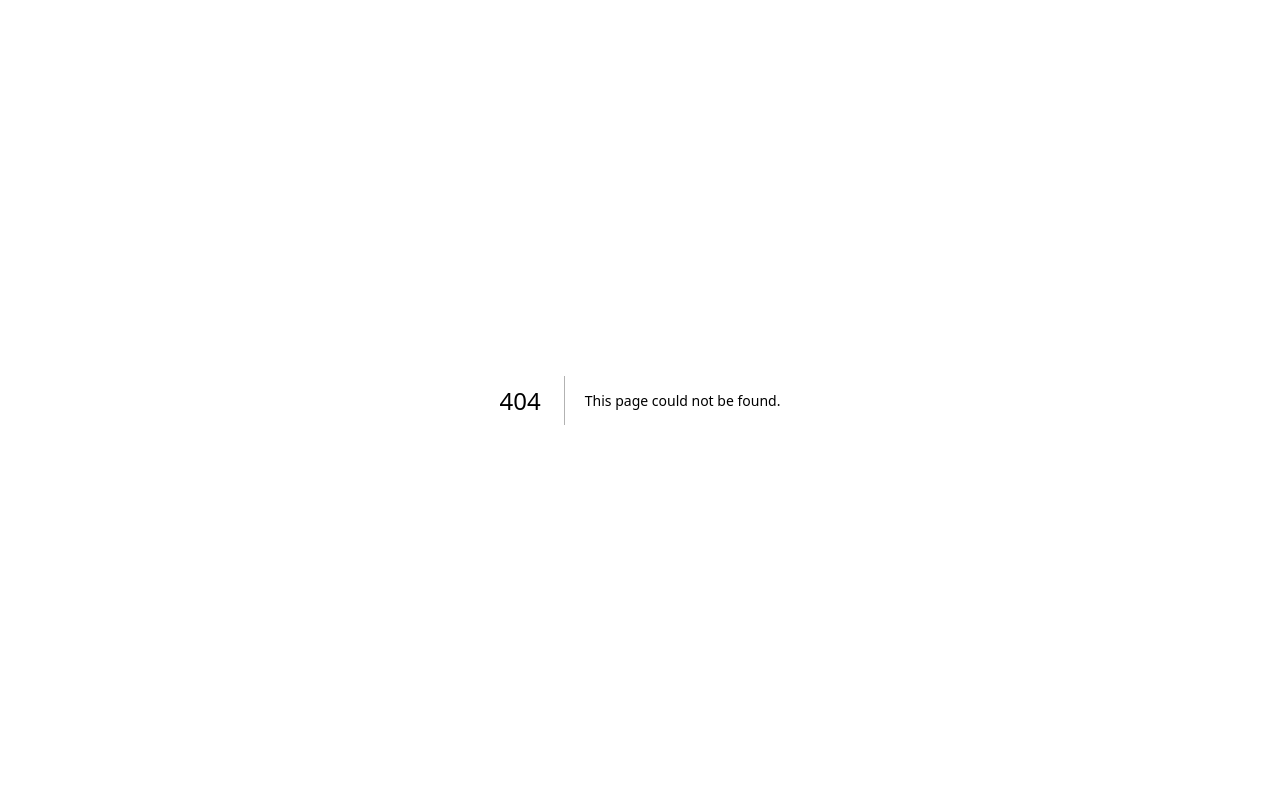
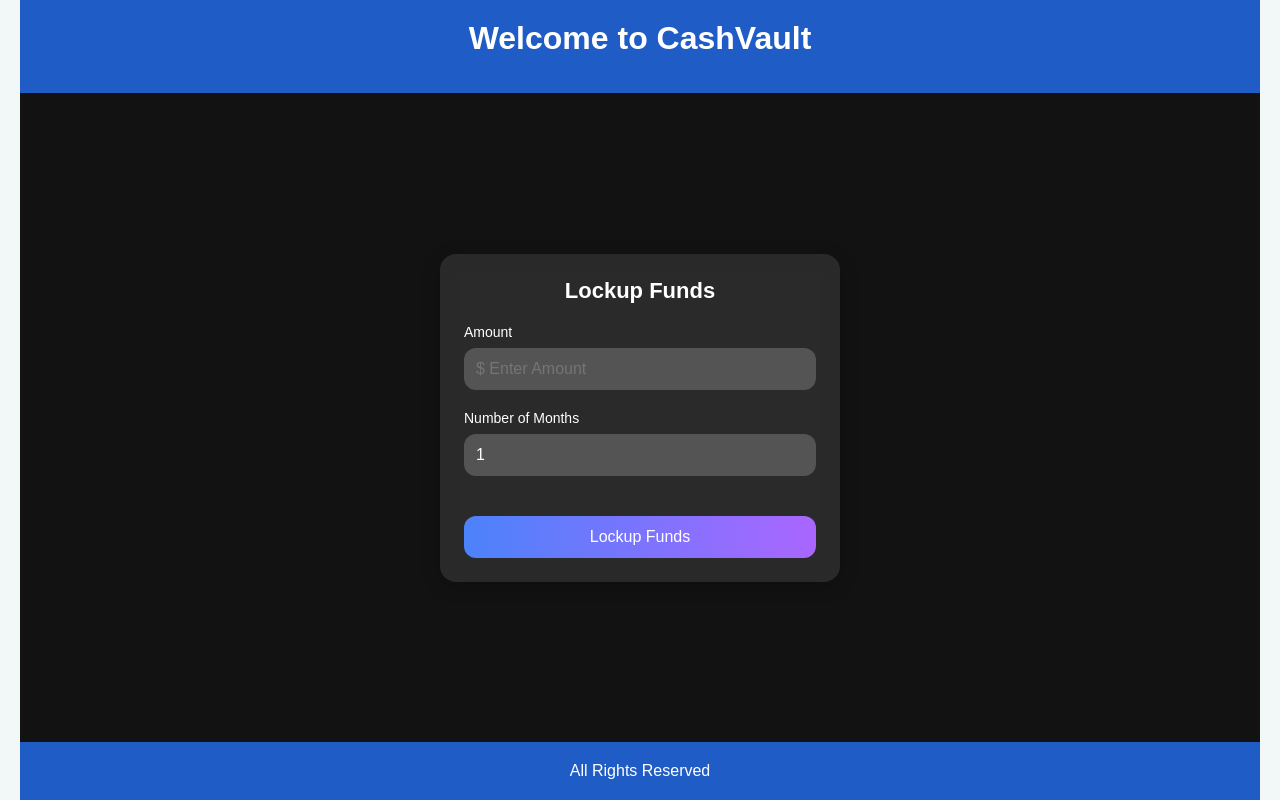
Before and after one commit to johnfawole/CashVault, a Next.js app: page /lockup in a window 1280 px wide. Before the commit this address had no page. Built offline with nearby package versions, Linux system fonts and the light colour scheme.

Commit message:
added strict lockup feature page

```diff
--- a/src/pages/index.js
+++ b/src/pages/index.js
@@ -48,7 +48,9 @@ const LandingPage = () => {
           </div>
 
           <div className ={styles.featureBox}>
+            <Link href = "/lockup">
             <h3>Lock-up Funds</h3>
+            </Link>
             <p>
               Sometimes, it's better to just lock funds away if you know you want to be more diciplined with your finances.
             </p>
--- /dev/null
+++ b/src/pages/lockup.js
@@ -0,0 +1,67 @@
+import React, {useState} from "react";
+import styles from "../styles/AutomaticSaving.module.css"
+
+const LockupFunds = () => {
+
+    const [amount, setAmount] = useState("");
+    const [months, setMonths] = useState(1);
+
+    const handleSubmit = (e) => {
+        e.preventDefault();
+        console.log("locking ${amount} for ${months}")
+    };
+
+    return (
+        <div className={styles.container}>
+            <header className={styles.header}>
+                <h1>Welcome to CashVault</h1>
+            </header>
+
+            <div className={styles.card}>
+                <h2 className={styles.title}>Lockup Funds</h2>
+                <form onSubmit={handleSubmit} className={styles.form}>
+                    {/* Amount Input */}
+                    <div className={styles.inputGroup}>
+                    <label className = {styles.label}>Amount</label>
+                    <input
+                        type = "number"
+                        value={amount}
+                        onChange={(e) => setAmount(e.target.value)}
+                        className={styles.input}
+                        placeholder="$ Enter Amount"
+                        required
+                    />
+
+                    </div>
+
+
+                    {/* Months Selection */}
+                    <div className={styles.inputGroup}>
+                        <label className={styles.label}>Number of Months</label>
+                        <input
+                            type = "number"
+                            value = {months}
+                            onChange={(e) => setMonths(e.target.value)}
+                            className={styles.input}
+                            placeholder="= Enter the number of months"
+                            min = "1"
+                            max = "12"
+                            required
+                        />
+                    </div>
+
+                    {/* Submit Button */}
+                    <button type = "submit" className={styles.submitButton}>
+                        Lockup Funds
+                    </button>
+                </form>
+            </div>
+            <footer className={styles.footer}>
+                All Rights Reserved
+            </footer>
+        </div>
+    );
+};
+
+
+export default LockupFunds;
```
